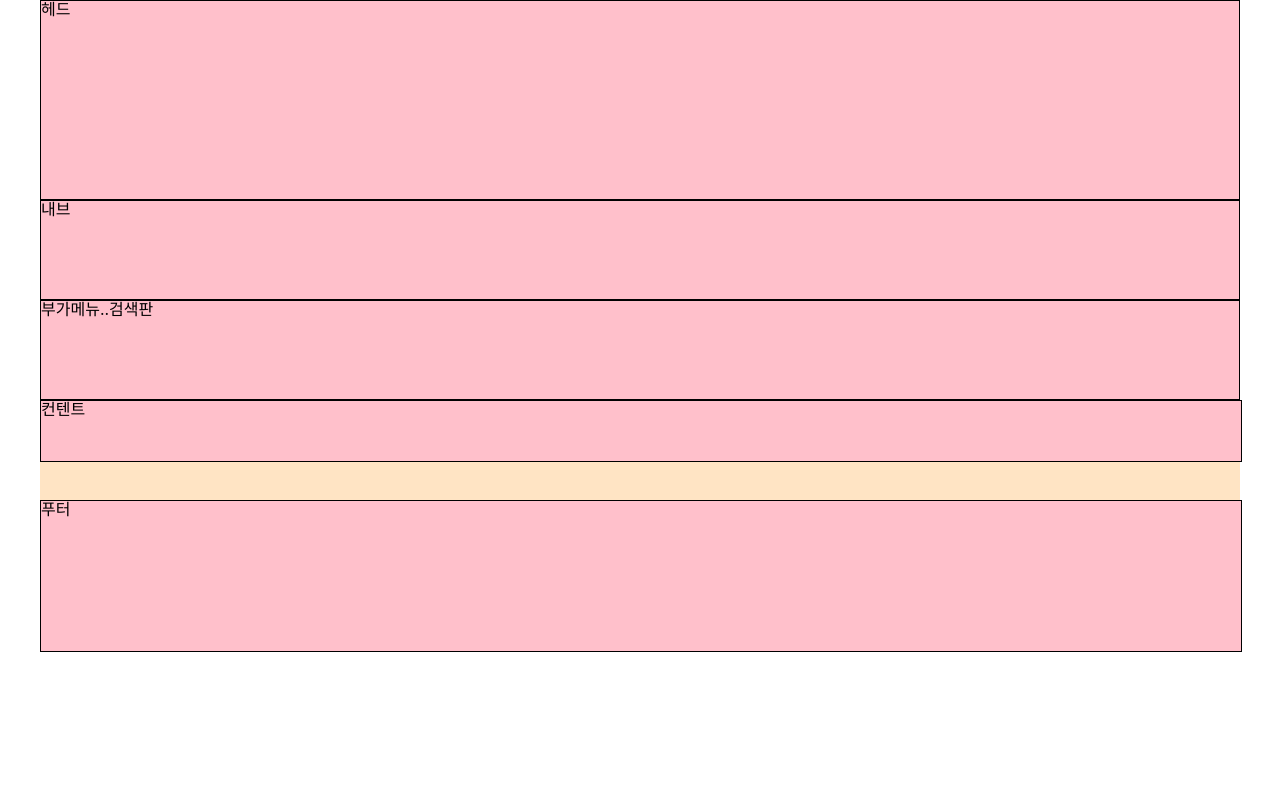
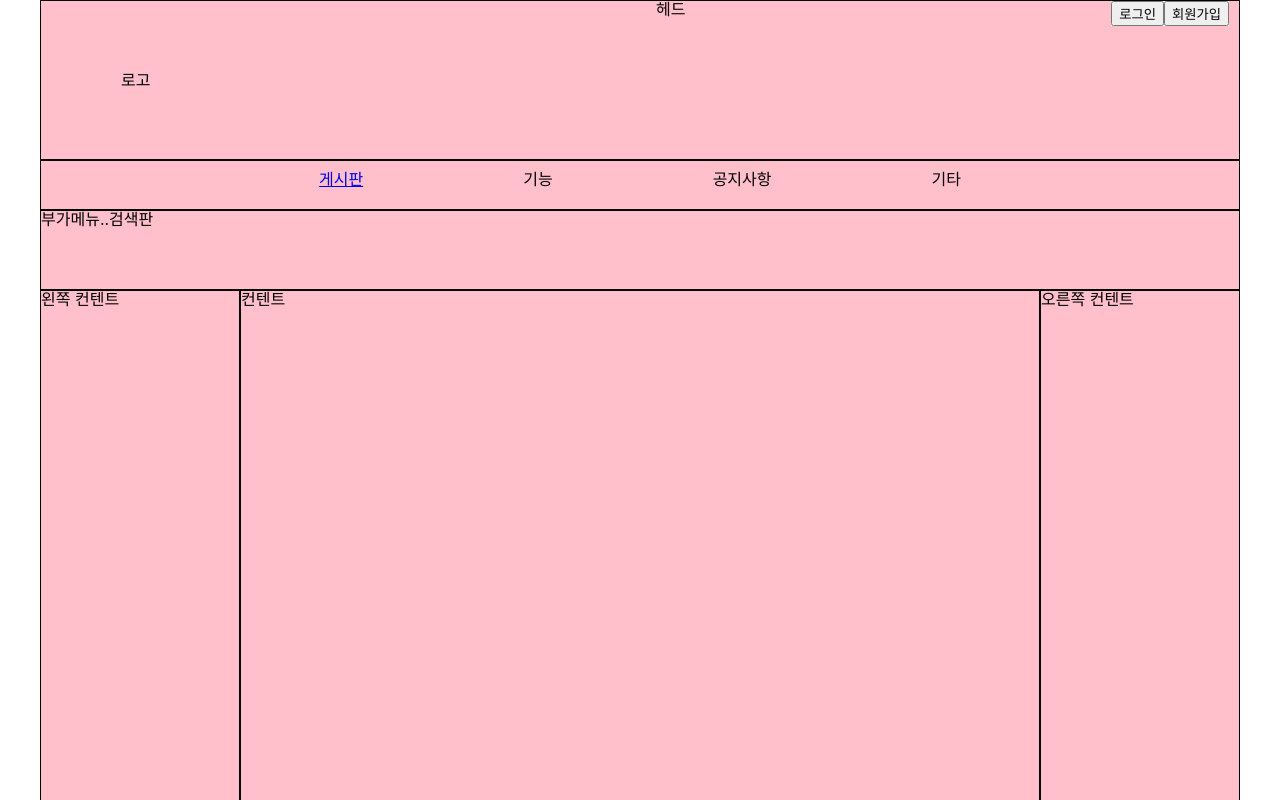
Before and after one commit to JinDogNOOB/ReactSpringRestExample, a React (Create React App) app in the folder reactSpa/wobspa/: page / in a window 1280 px wide. Shown: the top 800 px of the page. Built offline with nearby package versions, Linux system fonts and the light colour scheme.

Commit message:
add dropbox

```diff
--- /dev/null
+++ b/reactSpa/wobspa/src/components/NavItem.css
@@ -0,0 +1,37 @@
+/* absolute 의 영향을 나게 할려면 부모가 relative realative 를 어디다 설정을 하느냐가 관건이다  */
+
+/* 드롭박스 참고 https://rgy0409.tistory.com/2963 */
+
+.menu_container{
+    text-align: center;
+    height: 100%;
+
+    display: flex;
+    justify-content: center;
+}
+.menu_container > li{
+    display: inline-block;
+    padding: 10px 80px;
+    position: relative;
+}
+
+.menu_container > li:hover{
+    background-color: aqua;
+}
+
+
+
+
+.menu_container > li:hover > .dropdown_container{
+    display: block;
+}
+
+
+.menu_container .dropdown_container {
+    position: absolute;
+    top: 50px;
+    left: 0;
+    width: 100%;
+    background-color: blue;
+    display: none;
+}
--- /dev/null
+++ b/reactSpa/wobspa/src/components/NavItem.js
@@ -0,0 +1,36 @@
+import React, {useState} from 'react';
+
+import './NavItem.css';
+
+function NavItem(){
+
+    const testData = ['yo', 'ho~', 'zozo'];
+
+    return (
+        <ul className="menu_container">
+            <li><a href="#">게시판</a><Item datas={testData}/></li>
+            <li>기능</li>
+            <li>공지사항</li>
+            <li>기타</li>
+        </ul>
+    );
+}
+
+
+
+function Item({datas}){
+    return (
+      <ul className="dropdown_container">
+          {datas.map((data, index) => (
+                <li key={index}>
+                    <span>{data}</span>
+                </li>
+              ))}
+
+      </ul>
+    );
+}
+
+
+
+export default NavItem;
--- a/reactSpa/wobspa/src/components/UserStatus.js
+++ b/reactSpa/wobspa/src/components/UserStatus.js
@@ -1,5 +1,5 @@
 import React, {useState} from 'react';
-
+import './UserStatusStyle.css';
 
 
 /*
@@ -71,9 +71,9 @@ function UserStatus({onSetIsLoggedInStatus, isLoggedIn, onRequestSignup, onReque
 
     if(!isLoggedIn){
         return(
-            <div className="UserStatus">
+            <div>
                 {/*  로그인이 안되있을 시  */}
-                <div className="UserStatusDiv">
+                <div className="UserStatus">
                     <button onClick={() => modalSwitch(signinModalRef)}>로그인</button>
                     <button onClick={() => modalSwitch(signupModalRef)}>회원가입</button>
                 </div>
--- /dev/null
+++ b/reactSpa/wobspa/src/components/UserStatusStyle.css
@@ -0,0 +1,6 @@
+
+.UserStatus{
+    /* background-color: purple; */
+    background-color: white;
+    margin-right: 10px;
+}
--- /dev/null
+++ b/reactSpa/wobspa/src/containers/NavItemContainer.js
@@ -0,0 +1,15 @@
+import React, {useState} from 'react';
+
+import NavItem from '../components/NavItem';
+
+function NavItemContainer(){
+
+    const [boardName, setBoardName] = useState([]);
+    return(
+        <NavItem />
+    );
+
+}
+
+
+export default NavItemContainer;
--- a/reactSpa/wobspa/src/index.css
+++ b/reactSpa/wobspa/src/index.css
@@ -107,71 +107,6 @@ body {
 
 
 
-/* ###### 페이지 틀 ############################################# */
-
-.header {
-    background-color: red;
-
-    width: 1200px;
-    height: 160px;
-    margin: 0px auto;
-
-    /*절대좌표*/
-
-    position: relative;
-}
-
-.content{
-    background-color: blue;
-
-    width: 1200px;
-    height: 60px;
-    margin: 0px auto;
-
-    overflow:hidden;
-}
-.content > ul {
-    overflow: hidden;
-}
-.content > ul > li{
-    width: 400px;
-    float: left;
-}
-
-.subContent{
-    background-color: green;
-    width: 1200px;
-    height: 40px;
-    margin: 0px auto;
-}
-.subContent > ul {
-    overflow: hidden;
-    text-align: center;
-
-}
-.subContent > ul > li {
-    display: inline-block;
-}
-.subContent > ul > li > a{
-    display: block;
-    padding: 10px 60px;
-    border: 1px solid black;
-}
-
-.main{
-    background-color: yellow;
-    width: 1200px;
-    height: 600px;
-    margin: 0px auto;
-}
-
-.footer{
-    background-color: purple;
-    width: 1200px;
-    height: 150px;
-    margin: 0px auto;
-}
-
 
 
 /*############ 도구 ##########################################*/
@@ -244,19 +179,7 @@ label{
 
 
 
-/* ########## 컴포넌트 ####################################### */
-.UserStatus{
-    background-color: purple;
-    height: 60px;
-    width: 100%;
-    text-align: right;
-}
-.UserStatus > .UserStatusDiv{
 
-    background-color: red;
-    text-align: right;
-    display: block;
-}
 
 
 
--- a/reactSpa/wobspa/src/pages/MainPage.css
+++ b/reactSpa/wobspa/src/pages/MainPage.css
@@ -5,23 +5,26 @@
     /* 중앙 정렬 */
     margin: 0 auto;
     width: 1200px;
+    height: auto;
 
     /* 그리드 사용 */
     display: grid;
 
     /* 그리드 형태정의 */
     grid-template-columns: 200px 800px 200px;
-    grid-template-rows: 200px 100px 100px minmax(100px, auto) 150px;
+    grid-template-rows: 160px 50px 80px minmax(600px, auto) 120px;
     /* ap: 10px 10px; */
 
     /* 정렬 */
     align-items: stretch;
-    justify-content: row;
 
 }
 
 
-
+/*
+전부다 뭉뚱그린다음에 안에서 또 나누지말구....
+소요를 줄일수있는거는 줄이자 1분코딩님 참고하자
+*/
 
 
 .grid_container > div {
@@ -34,20 +37,49 @@
 
 .grid_container > .head{
     grid-column: 1/4;
+    grid-row: 1/2;
+
+    display: flex;
+    justify-content: space-between;
+
 }
 
 .grid_container > .nav{
     grid-column: 1/4;
+    grid-row: 2/3;
+
+
 }
 
 .grid_container > .sub_nav{
     grid-column: 1/4;
+    grid-row: 3/4;
 }
 
-.grid_container > .content{
-    grid-column: 1/4;
+
+.grid_container > .left_content{
+    grid-column: 1/2;
+    grid-row: 4/5;
+}
+.grid_container > .center_content{
+    grid-column: 2/3;
+    grid-row: 4/5;
+}
+.grid_container > .right_content{
+    grid-column: 3/4;
+    grid-row: 4/5;
 }
 
 .grid_container > .footer{
     grid-column: 1/4;
+    grid-row: 5/6;
 }
+
+
+.head > .logo_area{
+    align-self: center;
+    margin: 0px 80px;
+}
+.head > .user_area{
+    align-self: flex-start;
+}
--- a/reactSpa/wobspa/src/pages/MainPage.js
+++ b/reactSpa/wobspa/src/pages/MainPage.js
@@ -1,6 +1,7 @@
 import React from 'react';
 
 import UserStatusContainer from '../containers/UserStatusContainer';
+import NavItemContainer from '../containers/NavItemContainer';
 import './MainPage.css';
 /*
 헤더 : 로고, 전광판
@@ -16,19 +17,34 @@ function MainPage(){
         return(
             <div className="grid_container">
                 <div className="head">
+                    <div className="logo_area">
+                        로고
+                    </div>
                     헤드
+                    <div className="user_area">
+                        <UserStatusContainer />
+                    </div>
+
                 </div>
 
                 <div className="nav">
-                    내브
+                    <NavItemContainer />
                 </div>
 
                 <div className="sub_nav">
                     부가메뉴..검색판
                 </div>
 
-                <div className="content">
+                <div className="left_content">
+                    왼쪽 컨텐트
+                </div>
+
+                <div className="center_content">
                     컨텐트
+                </div>
+
+                <div className="right_content">
+                    오른쪽 컨텐트
                 </div>
 
                 <div className="footer">
```
